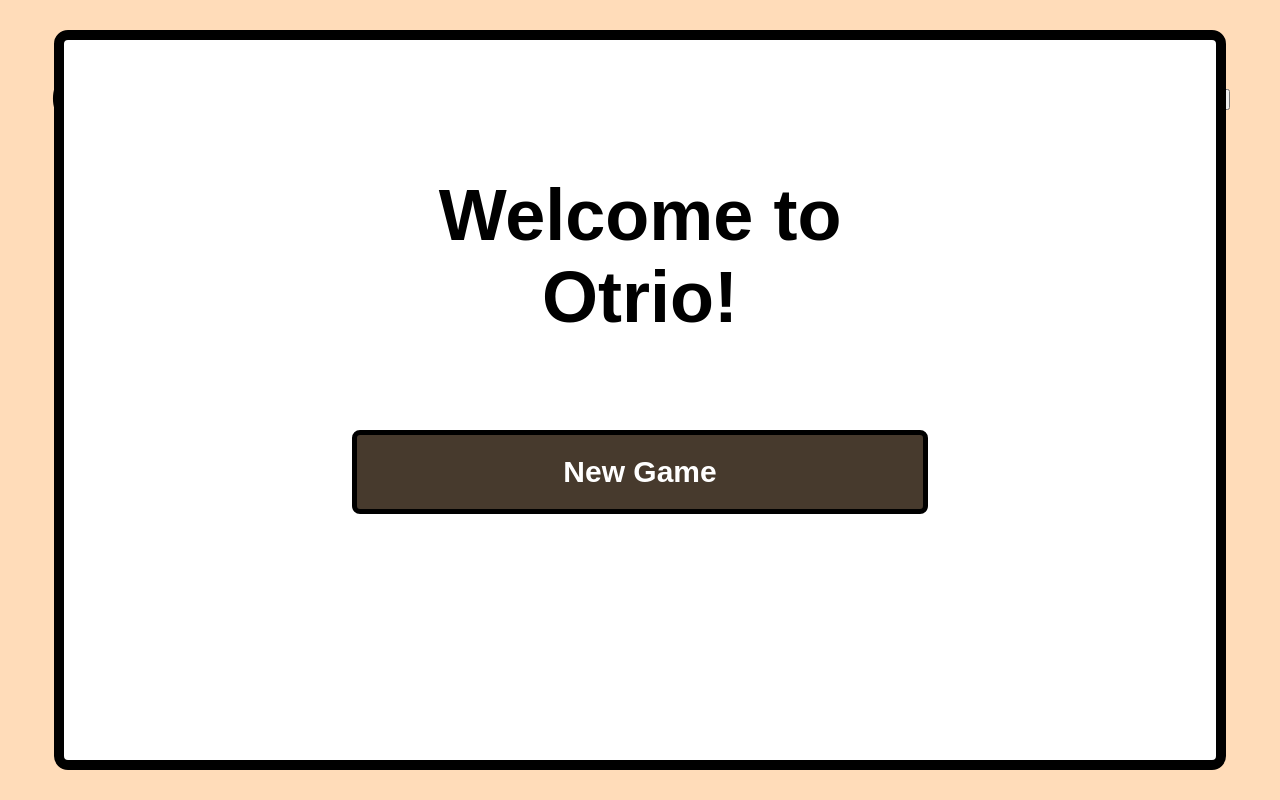
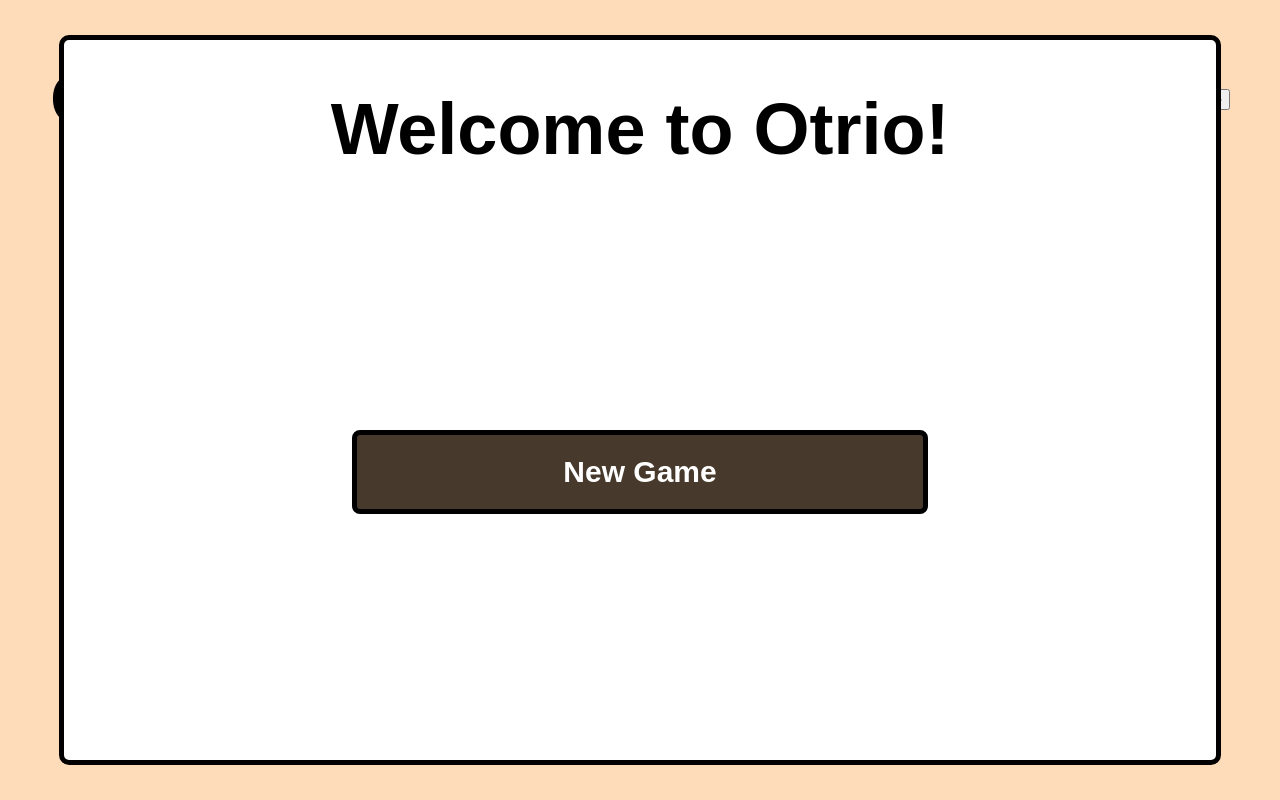
Before and after one commit to djricky808/richard-Otrio-Mar25Hackathon, a plain HTML site: page index.html in a window 1280 px wide. Drawn offline with Linux system fonts and the light colour scheme.

Commit message:
Removed #win-message from css, using popup class

```diff
--- a/css/styles.css
+++ b/css/styles.css
@@ -57,28 +57,6 @@ a:hover {
 
 .popup h1 {
   text-align: center;
-}
-
-#win-message {
-  background-color: white;
-  height: 90%;
-  width: 90%;
-  position: absolute;
-  left: 50%;
-  top: 50%;
-  transform: translate(-50%, -50%);
-  border: 10px solid black;
-  border-radius: 14px;
-  z-index: 100;
-}
-
-#win-message h1 {
-  text-align: center;
-  margin: auto;
-  position: absolute;
-  left: 50%;
-  top: 30%;
-  transform: translate(-50%, -50%);
 }
 
 .new-game,
```
